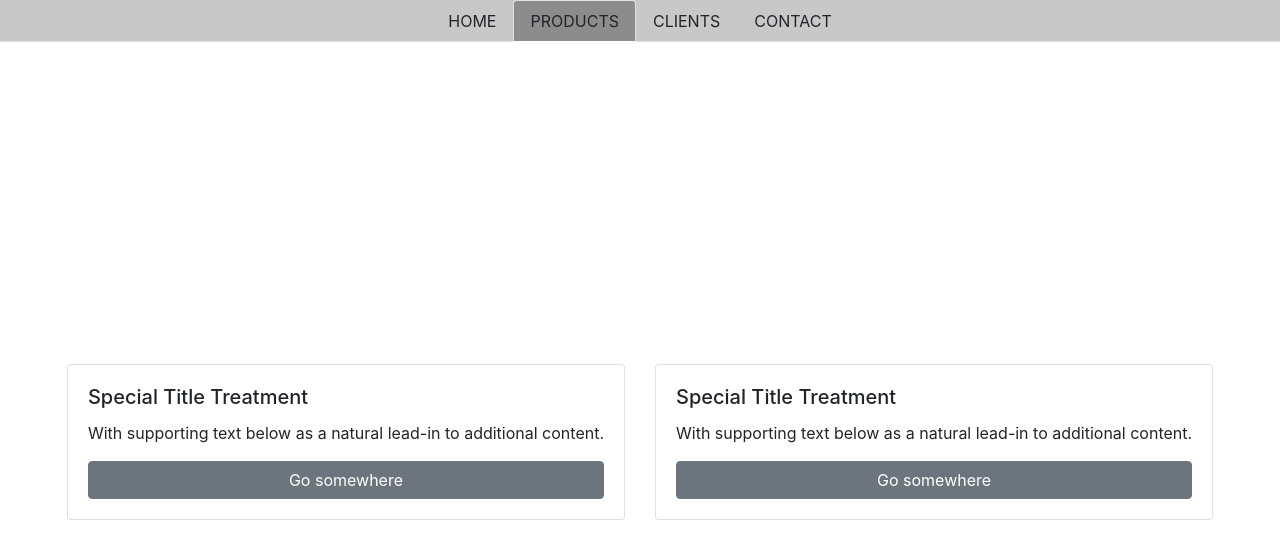
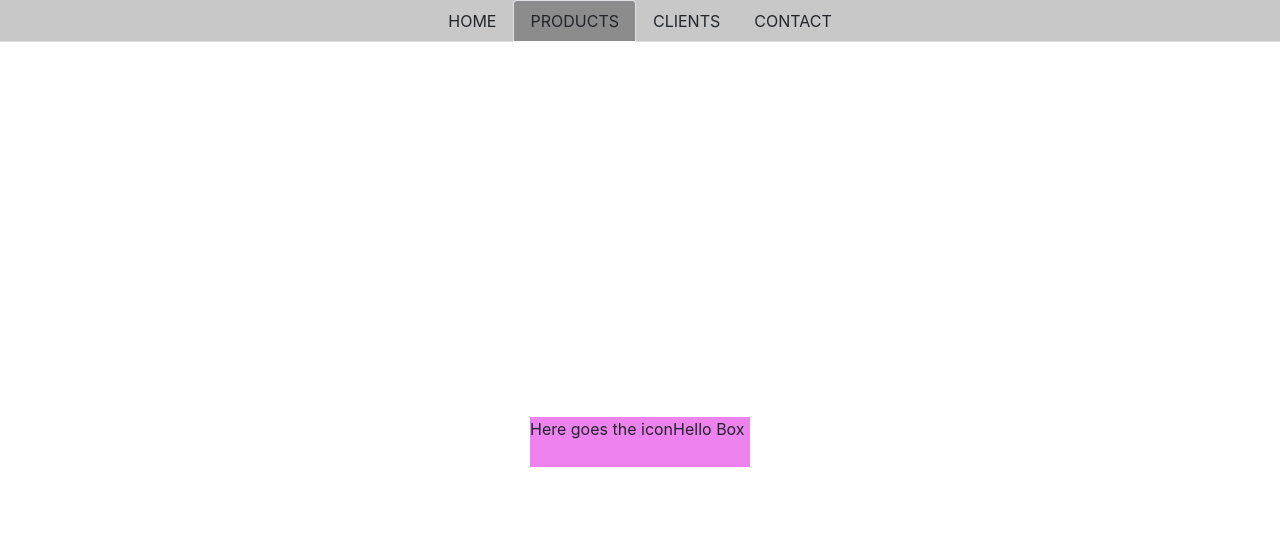
Before and after one commit to AugustoAleGon/team-business, a React (Create React App) app: page / in a window 1280 px wide. Shown: the top 556 px of the page. Built offline with nearby package versions, Linux system fonts and the light colour scheme.

Commit message:
Create box for Menu

```diff
--- a/public/index.html
+++ b/public/index.html
@@ -19,7 +19,7 @@
       work correctly both with client-side routing and a non-root public URL.
       Learn how to configure a non-root public URL by running `npm run build`.
     -->
-    <title>React App</title>
+    <title>Team Business</title>
   </head>
   <body>
     <noscript>
--- /dev/null
+++ b/src/Components/BoxCategoriesComponent.js
@@ -0,0 +1,22 @@
+import React from 'react'
+import PropTypes from 'prop-types'
+import cn from 'classnames'
+
+class BoxCategoriesComponent extends React.PureComponent {
+  render () {
+    return (
+      <div className={this.props.className}>
+        <div>Here goes the icon</div>
+        <p className={cn({ active: this.props.active })}>{this.props.categoryTitle}</p>
+      </div>
+    )
+  }
+}
+
+BoxCategoriesComponent.propTypes = {
+  className: PropTypes.string,
+  active: PropTypes.bool,
+  categoryTitle: PropTypes.string
+}
+
+export default BoxCategoriesComponent
--- /dev/null
+++ b/src/Components/Styles/BoxCategories.js
@@ -0,0 +1,12 @@
+import BoxCategoriesComponent from '../BoxCategoriesComponent'
+import styled from 'styled-components'
+
+const BoxCategories = styled(BoxCategoriesComponent)`
+    display: flex;
+    justify-content: flex-start;
+    height: 50px;
+    width: 220px;
+    background-color: violet;
+`
+
+export default BoxCategories
--- a/src/Containers/App.js
+++ b/src/Containers/App.js
@@ -1,7 +1,8 @@
 import React, { Component } from 'react'
 import './Styles/App.css'
-import { TabContent, TabPane, Nav, NavItem, NavLink, Card, Button, CardTitle, CardText, Row, Col } from 'reactstrap'
+import { TabContent, TabPane, Nav, NavItem, NavLink, Row, Col } from 'reactstrap'
 import classnames from 'classnames'
+import BoxCategories from '../Components/Styles/BoxCategories'
 
 class App extends Component {
   state = {
@@ -62,22 +63,7 @@ class App extends Component {
             </Row>
           </TabPane>
           <TabPane tabId='2'>
-            <Row>
-              <Col sm='6'>
-                <Card body>
-                  <CardTitle>Special Title Treatment</CardTitle>
-                  <CardText>With supporting text below as a natural lead-in to additional content.</CardText>
-                  <Button>Go somewhere</Button>
-                </Card>
-              </Col>
-              <Col sm='6'>
-                <Card body>
-                  <CardTitle>Special Title Treatment</CardTitle>
-                  <CardText>With supporting text below as a natural lead-in to additional content.</CardText>
-                  <Button>Go somewhere</Button>
-                </Card>
-              </Col>
-            </Row>
+            <BoxCategories active={true} categoryTitle='Hello Box' />
           </TabPane>
           <TabPane tabId='3'>
             <Row>
```
Also changed, not shown: src/Containers/CategoriesScreenComponent.js (added, +13 -0 lines).
